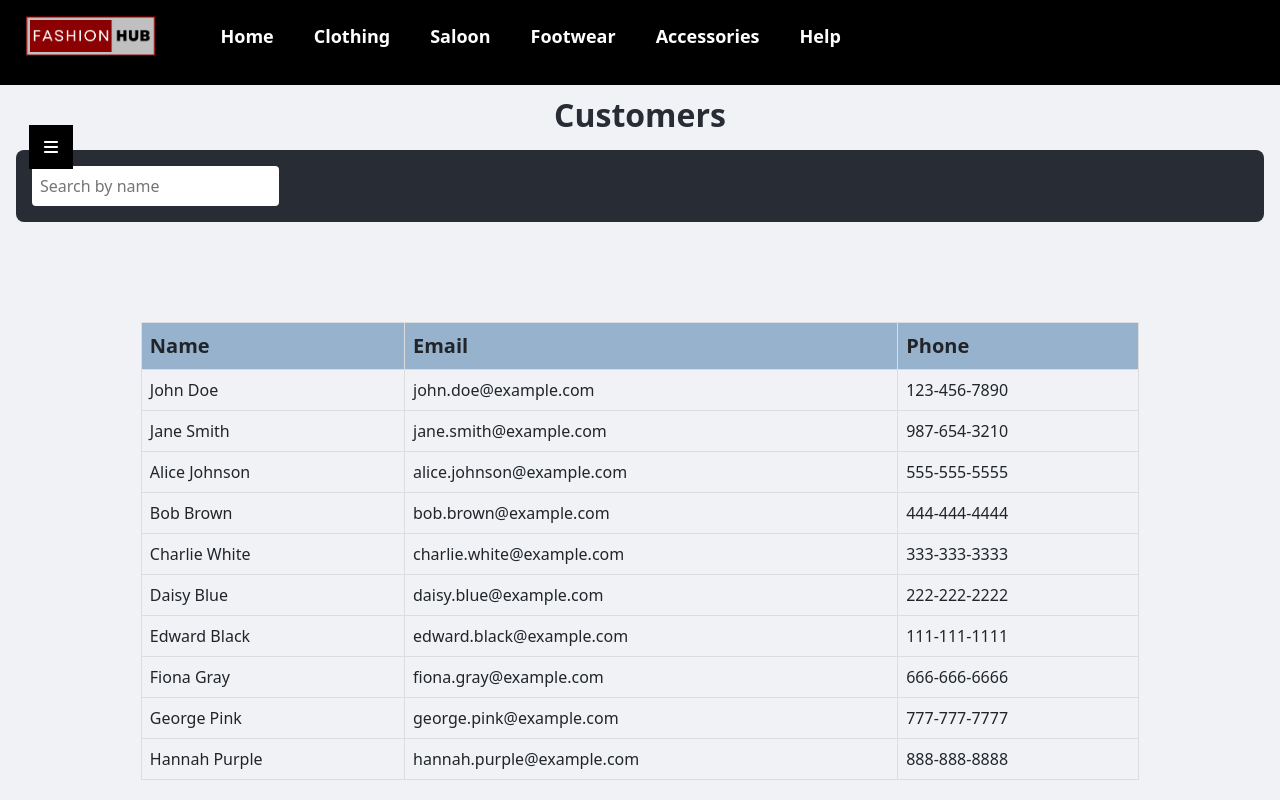
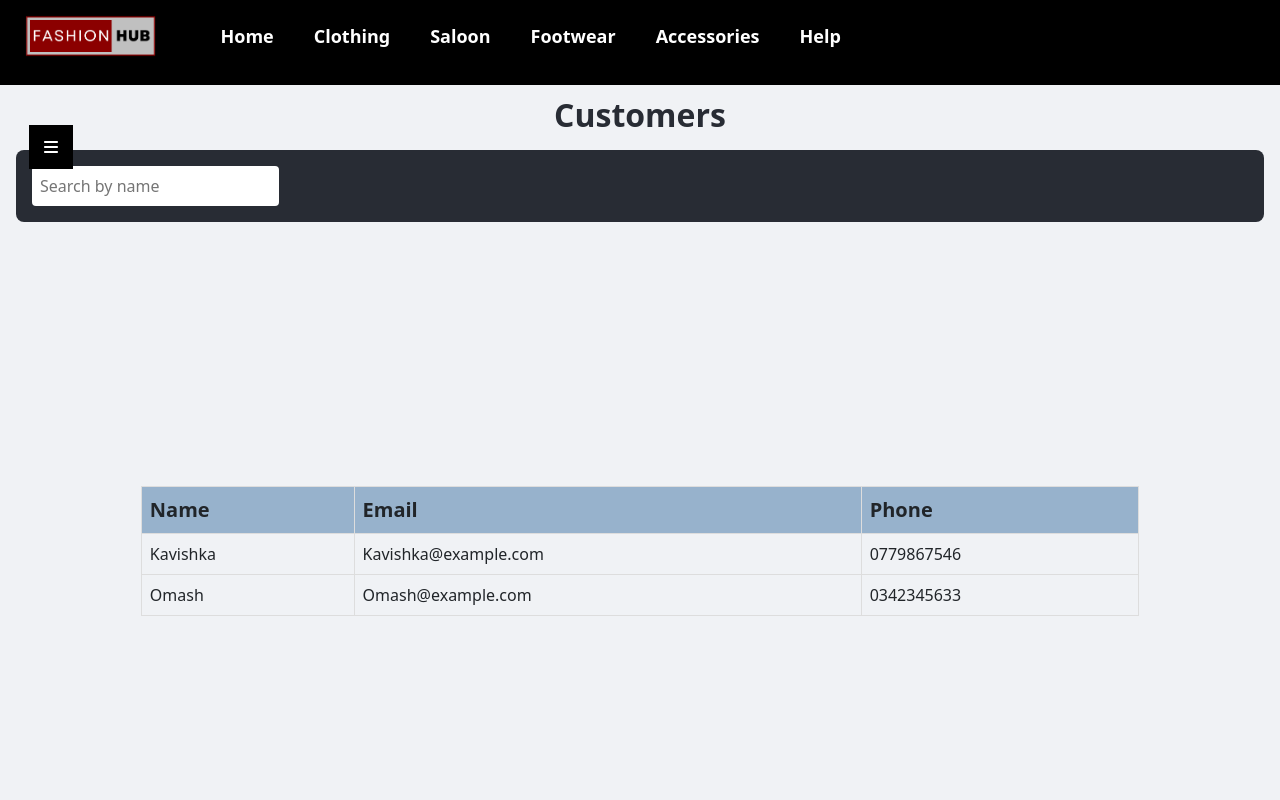
Before and after one commit to GehanFonseka/ITP_Project_FashionHub, a React (Create React App) app in the folder Frontend/: page /Customers in a window 1280 px wide. Shown: the top 800 px of the page. Built offline with nearby package versions, Linux system fonts and the light colour scheme; the HTML template or start-up script is replaced by a standard one.

Commit message:
final
final

```diff
--- a/Frontend/src/App.js
+++ b/Frontend/src/App.js
@@ -3,7 +3,6 @@ import { BrowserRouter as Router, Routes, Route } from 'react-router-dom';
 import Header from './Components/home/Header';
 
 import HeroSection from './Components/home/HeroSection';
-
 import Dailysales1 from './Components/Finance/Dailysales1';
 import Dashboard from './Components/Finance/Dashboard';
 import MonthlySales from './Components/Finance/MonthlySales';
@@ -12,6 +11,7 @@ import Customers from './Components/Finance/Customers';
 import Transactions from './Components/Finance/Transactions';
 import BreakDown from './Components/Finance/BreakDown';
 import Salaries from './Components/Finance/Salaries';
+
 
 import Footer from './Components/home/Footer';
 
@@ -42,6 +42,7 @@ function App() {
 
 
 
+
       </Routes>
      <Footer />
     </Router>
--- a/Frontend/src/Components/Finance/BreakDown.js
+++ b/Frontend/src/Components/Finance/BreakDown.js
@@ -2,6 +2,7 @@ import React, { useState } from 'react';
 import { Pie } from 'react-chartjs-2';
 import 'chart.js/auto';
 import SideBar from './SideBar';
+
 
 const styles = {
   container: {
@@ -63,6 +64,7 @@ const BreakDown = () => {
 
   return (
     <div style={styles.container}>
+
         <SideBar/>
       <h1 style={styles.title}>Sales Breakdown</h1>
       <div style={styles.pickerContainer}>
--- a/Frontend/src/Components/Finance/Customers.js
+++ b/Frontend/src/Components/Finance/Customers.js
@@ -64,16 +64,9 @@ const Customers = () => {
   useEffect(() => {
     // Sample customer data
     const sampleData = [
-      { name: 'John Doe', email: 'john.doe@example.com', phone: '123-456-7890' },
-      { name: 'Jane Smith', email: 'jane.smith@example.com', phone: '987-654-3210' },
-      { name: 'Alice Johnson', email: 'alice.johnson@example.com', phone: '555-555-5555' },
-      { name: 'Bob Brown', email: 'bob.brown@example.com', phone: '444-444-4444' },
-      { name: 'Charlie White', email: 'charlie.white@example.com', phone: '333-333-3333' },
-      { name: 'Daisy Blue', email: 'daisy.blue@example.com', phone: '222-222-2222' },
-      { name: 'Edward Black', email: 'edward.black@example.com', phone: '111-111-1111' },
-      { name: 'Fiona Gray', email: 'fiona.gray@example.com', phone: '666-666-6666' },
-      { name: 'George Pink', email: 'george.pink@example.com', phone: '777-777-7777' },
-      { name: 'Hannah Purple', email: 'hannah.purple@example.com', phone: '888-888-8888' },
+      { name: 'Kavishka', email: 'Kavishka@example.com', phone: '0779867546' },
+      { name: 'Omash', email: 'Omash@example.com', phone: '0342345633' },
+
     ];
 
     setCustomersData(sampleData);
--- a/Frontend/src/Components/Finance/Dailysales1.js
+++ b/Frontend/src/Components/Finance/Dailysales1.js
@@ -79,13 +79,13 @@ const DailySalesPage = () => {
       { date: '2024-08-01', revenue: 1200, expenses: 800, profit: 400, profitLossPercentage: 33.33 },
       { date: '2024-08-02', revenue: 1500, expenses: 900, profit: 600, profitLossPercentage: 40.00 },
       { date: '2024-08-03', revenue: 1100, expenses: 1200, profit: -100, profitLossPercentage: -9.09 },
-      { date: '2024-08-04', revenue: 1300, expenses: 1350, profit: -50, profitLossPercentage: -3.85 },
-      { date: '2024-08-05', revenue: 1400, expenses: 950, profit: 450, profitLossPercentage: 32.14 },
-      { date: '2024-08-06', revenue: 1250, expenses: 1450, profit: -200, profitLossPercentage: -13.79 },
-      { date: '2024-08-07', revenue: 1600, expenses: 1000, profit: 600, profitLossPercentage: 37.50 },
-      { date: '2024-08-08', revenue: 1350, expenses: 1450, profit: -100, profitLossPercentage: -7.41 },
-      { date: '2024-08-09', revenue: 1450, expenses: 1500, profit: -50, profitLossPercentage: -3.33 },
-      { date: '2024-08-10', revenue: 1550, expenses: 1000, profit: 550, profitLossPercentage: 35.48 },
+      // { date: '2024-08-04', revenue: 1300, expenses: 1350, profit: -50, profitLossPercentage: -3.85 },
+      // { date: '2024-08-05', revenue: 1400, expenses: 950, profit: 450, profitLossPercentage: 32.14 },
+      // { date: '2024-08-06', revenue: 1250, expenses: 1450, profit: -200, profitLossPercentage: -13.79 },
+      // { date: '2024-08-07', revenue: 1600, expenses: 1000, profit: 600, profitLossPercentage: 37.50 },
+      // { date: '2024-08-08', revenue: 1350, expenses: 1450, profit: -100, profitLossPercentage: -7.41 },
+      // { date: '2024-08-09', revenue: 1450, expenses: 1500, profit: -50, profitLossPercentage: -3.33 },
+      // { date: '2024-08-10', revenue: 1550, expenses: 1000, profit: 550, profitLossPercentage: 35.48 },
     ];
 
     // Update sales data with currency as Rs.
--- a/Frontend/src/Components/Finance/MonthlySales.js
+++ b/Frontend/src/Components/Finance/MonthlySales.js
@@ -97,13 +97,13 @@ const MonthlySales = () => {
       { month: '2024-01', revenue: 12000, expenses: 8000, profit: 4000, profitLossPercentage: 33.33 },
       { month: '2024-02', revenue: 15000, expenses: 9000, profit: 6000, profitLossPercentage: 40.00 },
       { month: '2024-03', revenue: 11000, expenses: 7000, profit: 4000, profitLossPercentage: 36.36 },
-      { month: '2024-04', revenue: 13000, expenses: 8500, profit: 4500, profitLossPercentage: 34.62 },
-      { month: '2024-05', revenue: 14000, expenses: 9500, profit: 4500, profitLossPercentage: 32.14 },
-      { month: '2024-06', revenue: 12500, expenses: 7500, profit: 5000, profitLossPercentage: 40.00 },
-      { month: '2024-07', revenue: 16000, expenses: 10000, profit: 6000, profitLossPercentage: 37.50 },
-      { month: '2024-08', revenue: 13500, expenses: 14500, profit: -1000, profitLossPercentage: -7.41 }, // Loss data with negative percentage
-      { month: '2024-09', revenue: 14500, expenses: 15500, profit: -1000, profitLossPercentage: -6.90 }, // Loss data with negative percentage
-      { month: '2024-10', revenue: 15500, expenses: 17000, profit: -1500, profitLossPercentage: -9.68 }, // Loss data with negative percentage
+      // { month: '2024-04', revenue: 13000, expenses: 8500, profit: 4500, profitLossPercentage: 34.62 },
+      // { month: '2024-05', revenue: 14000, expenses: 9500, profit: 4500, profitLossPercentage: 32.14 },
+      // { month: '2024-06', revenue: 12500, expenses: 7500, profit: 5000, profitLossPercentage: 40.00 },
+      // { month: '2024-07', revenue: 16000, expenses: 10000, profit: 6000, profitLossPercentage: 37.50 },
+      // { month: '2024-08', revenue: 13500, expenses: 14500, profit: -1000, profitLossPercentage: -7.41 }, // Loss data with negative percentage
+      // { month: '2024-09', revenue: 14500, expenses: 15500, profit: -1000, profitLossPercentage: -6.90 }, // Loss data with negative percentage
+      // { month: '2024-10', revenue: 15500, expenses: 17000, profit: -1500, profitLossPercentage: -9.68 }, // Loss data with negative percentage
     ];
 
     // Filter data based on selected month and store
--- a/Frontend/src/Components/Finance/Transactions.js
+++ b/Frontend/src/Components/Finance/Transactions.js
@@ -67,13 +67,13 @@ const Transactions = () => {
       { username: 'JohnDoe', date: '2024-08-01', numProducts: 3, totalPrice: 'Rs. 150' },
       { username: 'JaneSmith', date: '2024-08-02', numProducts: 2, totalPrice: 'Rs. 200' },
       { username: 'AliceBrown', date: '2024-08-03', numProducts: 1, totalPrice: 'Rs. 90' },
-      { username: 'BobGreen', date: '2024-08-04', numProducts: 4, totalPrice: 'Rs. 300' },
-      { username: 'CharlieWhite', date: '2024-08-05', numProducts: 5, totalPrice: 'Rs. 500' },
-      { username: 'DaisyBlue', date: '2024-08-06', numProducts: 2, totalPrice: 'Rs. 120' },
-      { username: 'EdwardBlack', date: '2024-08-07', numProducts: 3, totalPrice: 'Rs. 180' },
-      { username: 'FionaGray', date: '2024-08-08', numProducts: 4, totalPrice: 'Rs. 250' },
-      { username: 'GeorgePink', date: '2024-08-09', numProducts: 1, totalPrice: 'Rs. 80' },
-      { username: 'HannahPurple', date: '2024-08-10', numProducts: 6, totalPrice: 'Rs. 600' },
+      // { username: 'BobGreen', date: '2024-08-04', numProducts: 4, totalPrice: 'Rs. 300' },
+      // { username: 'CharlieWhite', date: '2024-08-05', numProducts: 5, totalPrice: 'Rs. 500' },
+      // { username: 'DaisyBlue', date: '2024-08-06', numProducts: 2, totalPrice: 'Rs. 120' },
+      // { username: 'EdwardBlack', date: '2024-08-07', numProducts: 3, totalPrice: 'Rs. 180' },
+      // { username: 'FionaGray', date: '2024-08-08', numProducts: 4, totalPrice: 'Rs. 250' },
+      // { username: 'GeorgePink', date: '2024-08-09', numProducts: 1, totalPrice: 'Rs. 80' },
+      // { username: 'HannahPurple', date: '2024-08-10', numProducts: 6, totalPrice: 'Rs. 600' },
     ];
 
     setTransactionsData(sampleData);
--- a/Frontend/src/Components/Finance/WeeklySales.js
+++ b/Frontend/src/Components/Finance/WeeklySales.js
@@ -78,13 +78,13 @@ const WeeklySales = () => {
       { week: '2024-W01', revenue: 3000, expenses: 2000, profit: 1000, profitLossPercentage: 33.33 },
       { week: '2024-W02', revenue: 3500, expenses: 2500, profit: 1000, profitLossPercentage: 28.57 },
       { week: '2024-W03', revenue: 3200, expenses: 2200, profit: 1000, profitLossPercentage: 31.25 },
-      { week: '2024-W04', revenue: 3300, expenses: 2400, profit: 900, profitLossPercentage: 27.27 },
-      { week: '2024-W05', revenue: 3400, expenses: 2600, profit: 800, profitLossPercentage: 23.53 },
-      { week: '2024-W06', revenue: 3100, expenses: 2300, profit: 800, profitLossPercentage: 25.81 },
-      { week: '2024-W07', revenue: 2900, expenses: 2800, profit: 100, profitLossPercentage: 3.45 }, // Small profit
-      { week: '2024-W08', revenue: 3000, expenses: 3200, profit: -200, profitLossPercentage: -6.67 }, // Loss data
-      { week: '2024-W09', revenue: 2800, expenses: 3400, profit: -600, profitLossPercentage: -21.43 }, // Loss data
-      { week: '2024-W10', revenue: 2700, expenses: 3500, profit: -800, profitLossPercentage: -29.63 }, // Loss data
+      // { week: '2024-W04', revenue: 3300, expenses: 2400, profit: 900, profitLossPercentage: 27.27 },
+      // { week: '2024-W05', revenue: 3400, expenses: 2600, profit: 800, profitLossPercentage: 23.53 },
+      // { week: '2024-W06', revenue: 3100, expenses: 2300, profit: 800, profitLossPercentage: 25.81 },
+      // { week: '2024-W07', revenue: 2900, expenses: 2800, profit: 100, profitLossPercentage: 3.45 }, // Small profit
+      // { week: '2024-W08', revenue: 3000, expenses: 3200, profit: -200, profitLossPercentage: -6.67 }, // Loss data
+      // { week: '2024-W09', revenue: 2800, expenses: 3400, profit: -600, profitLossPercentage: -21.43 }, // Loss data
+      // { week: '2024-W10', revenue: 2700, expenses: 3500, profit: -800, profitLossPercentage: -29.63 }, // Loss data
     ];
 
     setSalesData(sampleData);
--- a/Frontend/src/Components/home/Header.js
+++ b/Frontend/src/Components/home/Header.js
@@ -15,7 +15,7 @@ const Header = () => {
         <MenuItem href="/">Saloon</MenuItem>
         <MenuItem href="/footwear">Footwear</MenuItem>
         <MenuItem href="/Dashboard">Accessories</MenuItem>
-        <MenuItem href="">Help</MenuItem>
+        <MenuItem href="/ChatBot">Help</MenuItem>
       </Menu>
       <SearchContainer>
         <SearchInput type="text" placeholder="Search..." />
```
Also changed, not shown: 1 other file (tests, documents, lock files or other folders).
